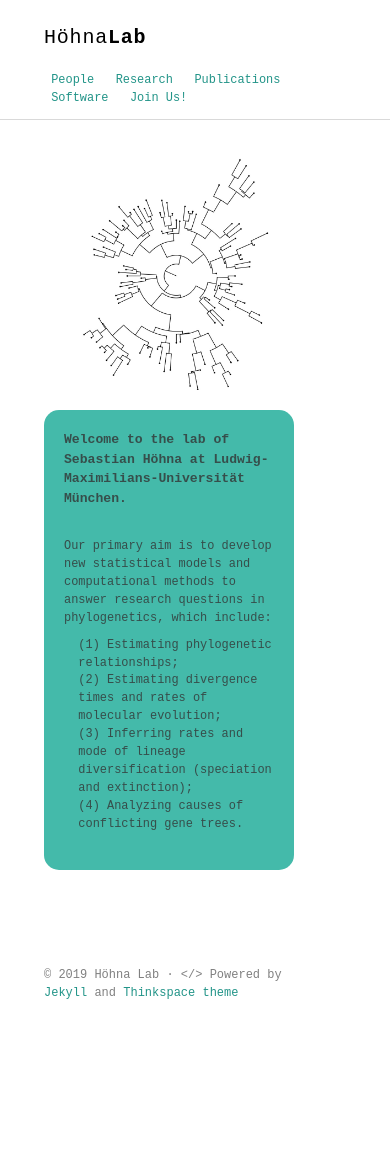
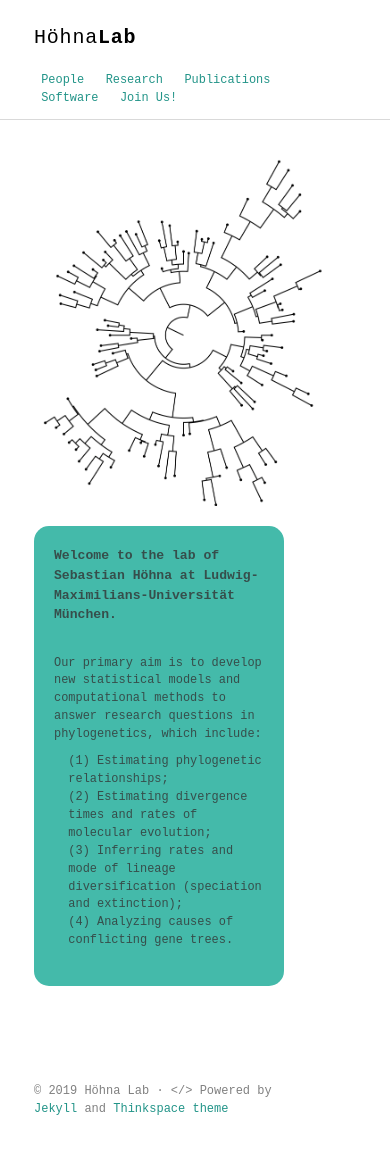
Before and after one commit to hoehnalab/hoehnalab.github.io, a Jekyll site: the page built from index.html, in a window 390 px wide. Built offline with Jekyll 4.4.1, drawn with Linux system fonts in a browser that asks for light colours; some web fonts are replaced; before the commit the page ends 1050 px from its top, so only the background shows below that.

Commit message:
Better quality tree image and margin adjustment

```diff
--- a/_includes/intro.html
+++ b/_includes/intro.html
@@ -2,7 +2,7 @@
 
     <div class="container">
 
-        <img class="floatleft" src="/assets/images/tree.jpg" width="350">
+        <img class="floatleft" src="/assets/images/tree.png" width="350">
         <div id="rcornersbox">
             <p class="lead">
                 <strong>Welcome to the lab of Sebastian Höhna at Ludwig-Maximilians-Universität München.</strong>
--- a/assets/scss/_layout.scss
+++ b/assets/scss/_layout.scss
@@ -311,7 +311,7 @@ hr {
 
   .container {
     padding: $base-spacing;
-    margin-left: 20px;
+    margin-left: 10px;
     margin-right: auto;
     max-width: 80%;
     font-weight: normal;
@@ -320,9 +320,8 @@ hr {
   img.floatleft {
       float: left;
       width: 45%;
-      max-width: 400px;
+      max-width: 300px;
       min-width: 300px;
-      margin-left: -20px;
       margin-right: 20px;
       margin-bottom: 20px;
   }
```
Also changed, not shown: assets/images/tree.jpg (deleted), assets/images/tree.png (added).
